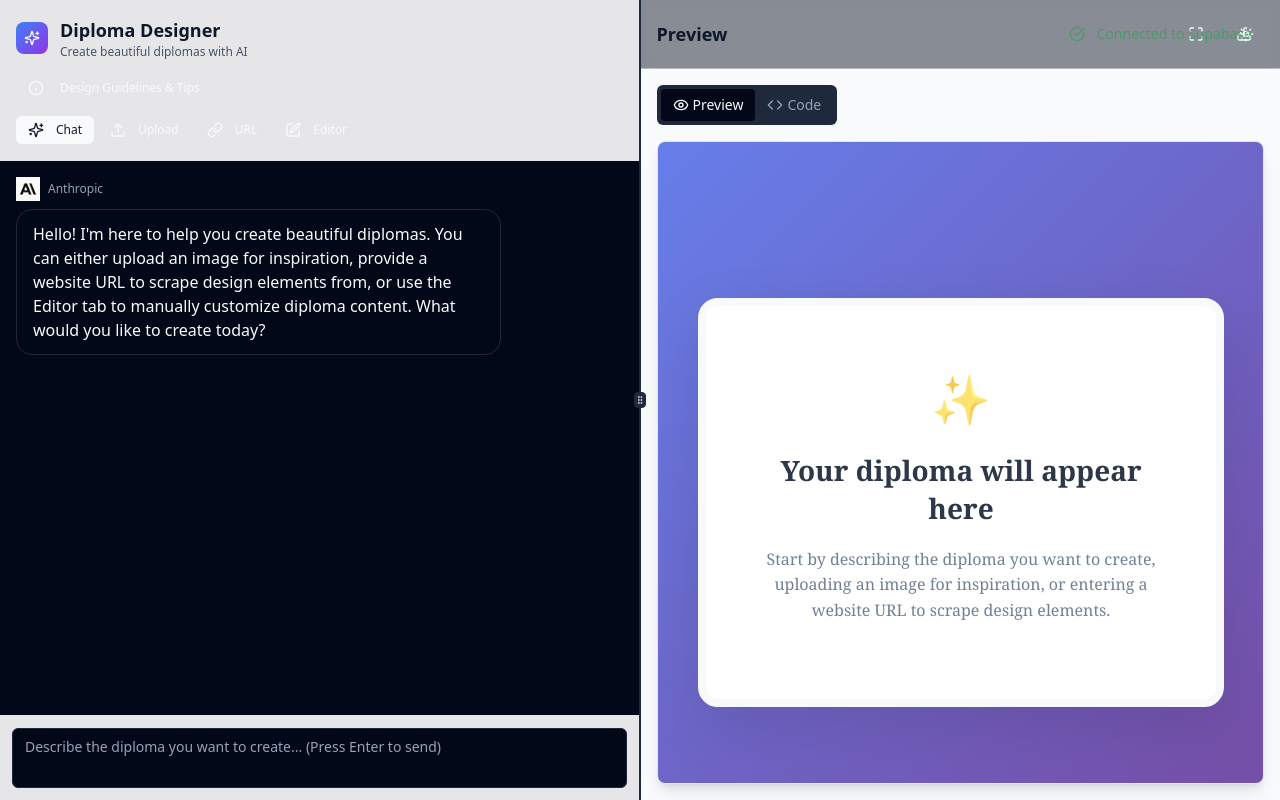
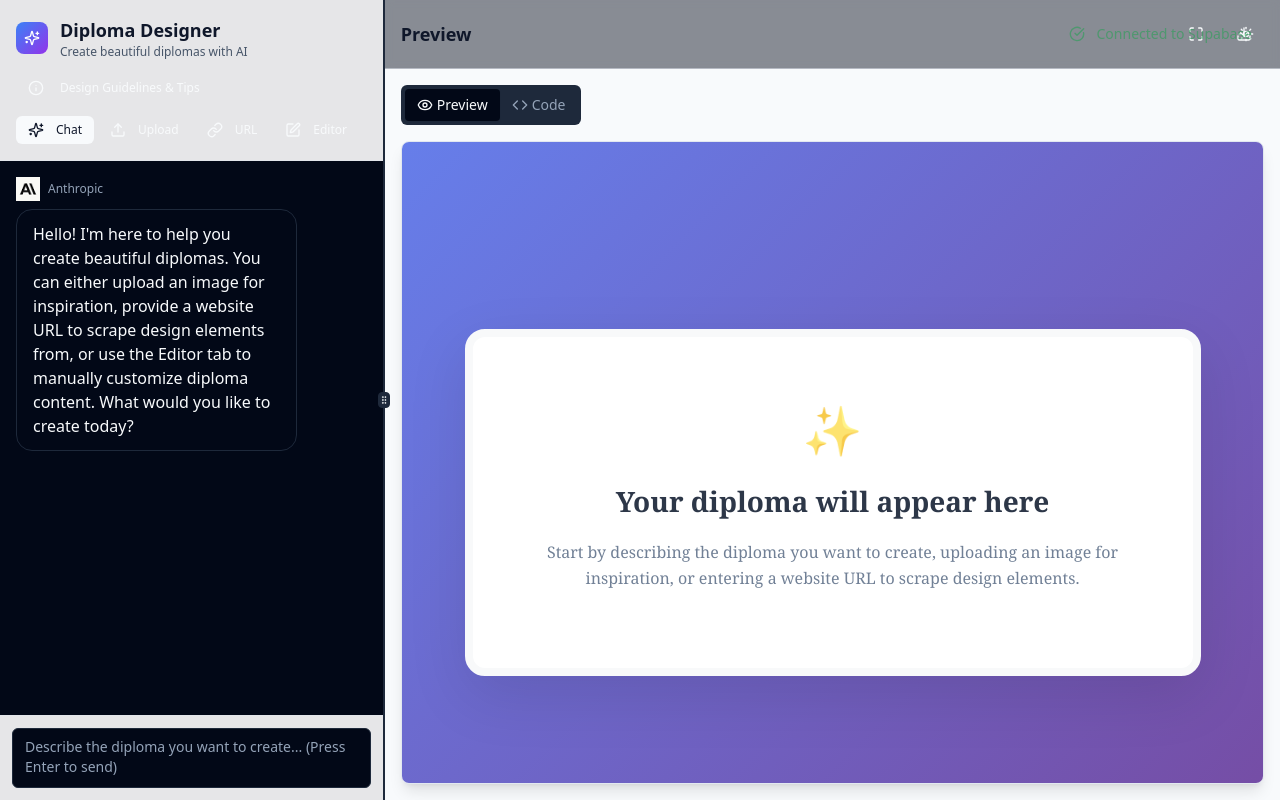
Before and after one commit to magnusfroste/diplomator, a React (Vite) app: page / in a window 1280 px wide. Built offline with nearby package versions, Linux system fonts and the light colour scheme.

Commit message:
feat: Adjust chat panel width
Set the chat panel width to 30% in the layout.

```diff
--- a/src/pages/Index.tsx
+++ b/src/pages/Index.tsx
@@ -20,7 +20,7 @@ const Index = () => {
 
           <ResizablePanelGroup direction="horizontal" className="w-full">
             {/* Chat Panel */}
-            <ResizablePanel defaultSize={50} minSize={30} maxSize={70}>
+            <ResizablePanel defaultSize={30} minSize={20} maxSize={50}>
               <div className="h-full border-r border-border bg-background">
                 <ChatPanel />
               </div>
@@ -29,7 +29,7 @@ const Index = () => {
             <ResizableHandle withHandle />
 
             {/* Preview Panel */}
-            <ResizablePanel defaultSize={50} minSize={30} maxSize={70}>
+            <ResizablePanel defaultSize={70} minSize={50} maxSize={80}>
               <div className="h-full bg-muted/50">
                 <PreviewPanel />
               </div>
```
